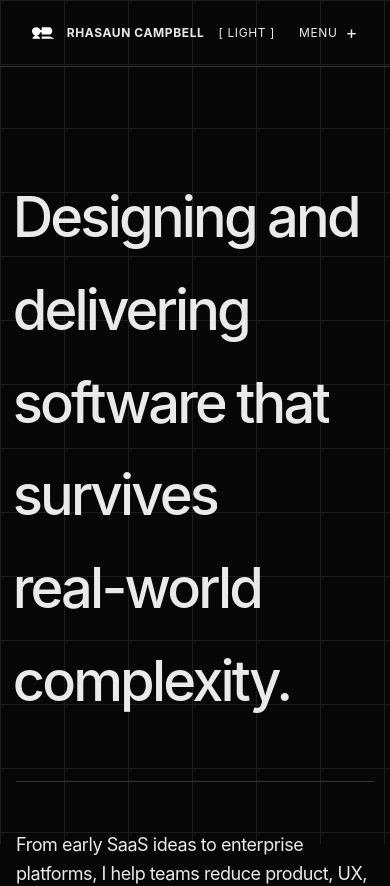
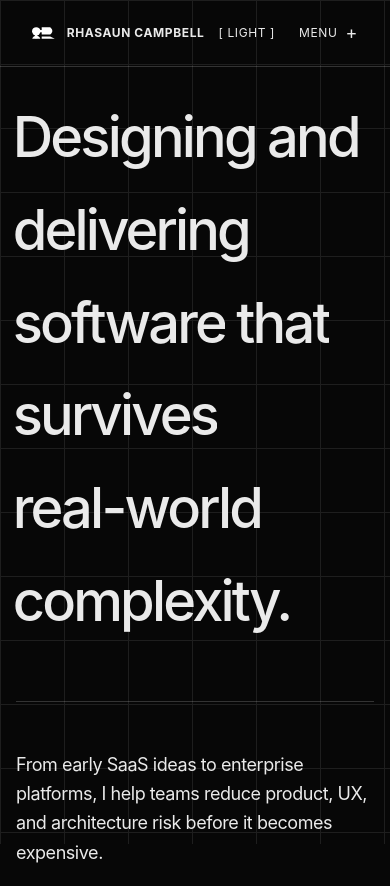
Before and after one commit to rhasaunWB/proj-rhasaun-v3, a React (Vite) app: page / in a window 390 px wide. Shown: the top 886 px of the page. Built offline with nearby package versions, Linux system fonts and the light colour scheme.

Commit message:
feat: Implement sticky section stacking transitions

```diff
--- a/src/app/components/Contact.tsx
+++ b/src/app/components/Contact.tsx
@@ -1,6 +1,6 @@
 export function Contact() {
   return (
-    <section id="contact" className="border-b border-border/50">
+    <section id="contact" className="sticky top-0 z-10 min-h-screen bg-background border-b border-border/50">
       <div className="max-w-7xl mx-auto px-6 py-20 md:py-32">
         <div className="grid md:grid-cols-2 gap-12">
           <div>
--- a/src/app/components/Hero.tsx
+++ b/src/app/components/Hero.tsx
@@ -13,7 +13,7 @@ export function Hero() {
   const words = text.split(" ");
 
   return (
-    <section id="hero" className="min-h-screen pt-24 px-4 md:px-6 border-b border-border/50 bg-background relative overflow-hidden">
+    <section id="hero" className="sticky top-0 z-10 min-h-screen pt-24 px-4 md:px-6 border-b border-border/50 bg-background relative overflow-hidden">
       <div className="w-full max-w-[98vw] mx-auto z-10">
         {/* Massive Headline */}
         <h1 className="mb-12 text-[clamp(3.5rem,9vw,11rem)] leading-[0.9] font-medium tracking-tighter -ml-[0.06em] text-foreground">
--- a/src/app/components/HowIWork.tsx
+++ b/src/app/components/HowIWork.tsx
@@ -23,7 +23,7 @@ export function HowIWork() {
   ];
 
   return (
-    <section className="border-b border-border/50">
+    <section id="how" className="sticky top-0 z-10 min-h-screen bg-background border-b border-border/50">
       <div className="max-w-7xl mx-auto px-6 py-20 md:py-32">
         <h2 className="mb-6 text-3xl md:text-5xl max-w-3xl leading-tight">How I Work</h2>
 
--- a/src/app/components/SelectedWork.tsx
+++ b/src/app/components/SelectedWork.tsx
@@ -21,7 +21,7 @@ export function SelectedWork() {
   ];
 
   return (
-    <section id="work" className="border-b border-border/50">
+    <section id="work" className="sticky top-0 z-10 min-h-screen bg-background border-b border-border/50">
       <div className="max-w-7xl mx-auto px-6 py-20 md:py-32">
         <h2 className="mb-6 text-3xl md:text-5xl leading-tight">Selected Work</h2>
 
--- a/src/app/components/TechnicalLayout.tsx
+++ b/src/app/components/TechnicalLayout.tsx
@@ -7,9 +7,9 @@ interface TechnicalLayoutProps {
 export function TechnicalLayout({ children }: TechnicalLayoutProps) {
   return (
     <div className="relative min-h-screen bg-background text-foreground transition-colors duration-700">
-      {/* Grid Background */}
+      {/* Grid Background - Elevated to overlay sticky sections */}
       <div
-        className="fixed inset-0 pointer-events-none z-0 opacity-[0.1] [.light_&]:opacity-[0.03]"
+        className="fixed inset-0 pointer-events-none z-20 opacity-[0.1] [.light_&]:opacity-[0.03]"
         style={{
           backgroundImage: `linear-gradient(to right, currentColor 1px, transparent 1px),
                             linear-gradient(to bottom, currentColor 1px, transparent 1px)`,
@@ -18,7 +18,7 @@ export function TechnicalLayout({ children }: TechnicalLayoutProps) {
       />
 
       {/* Main Content */}
-      <div className="relative z-10 pt-20 md:pt-0">
+      <div className="relative z-10 md:pt-0">
         {children}
       </div>
     </div>
--- a/src/app/components/WhatIDo.tsx
+++ b/src/app/components/WhatIDo.tsx
@@ -2,7 +2,7 @@ import { SystemArchitecture } from "./animations/SystemArchitecture";
 
 export function WhatIDo() {
   return (
-    <section id="what-i-do" className="border-b border-border/50">
+    <section id="what-i-do" className="sticky top-0 z-10 min-h-screen bg-background border-b border-border/50">
       <div className="max-w-7xl mx-auto px-6 py-20 md:py-32">
         <h2 className="mb-8 text-3xl md:text-5xl max-w-3xl leading-tight">What I Do</h2>
 
--- a/src/app/components/WhySoftwareFails.tsx
+++ b/src/app/components/WhySoftwareFails.tsx
@@ -7,7 +7,7 @@ export function WhySoftwareFails() {
   ];
 
   return (
-    <section className="border-b border-border/50">
+    <section className="sticky top-0 z-10 min-h-screen bg-background border-b border-border/50">
       <div className="max-w-7xl mx-auto px-6 py-20 md:py-32">
         <h2 className="mb-6 text-3xl md:text-5xl max-w-3xl leading-tight">Why Software Fails</h2>
 
```
